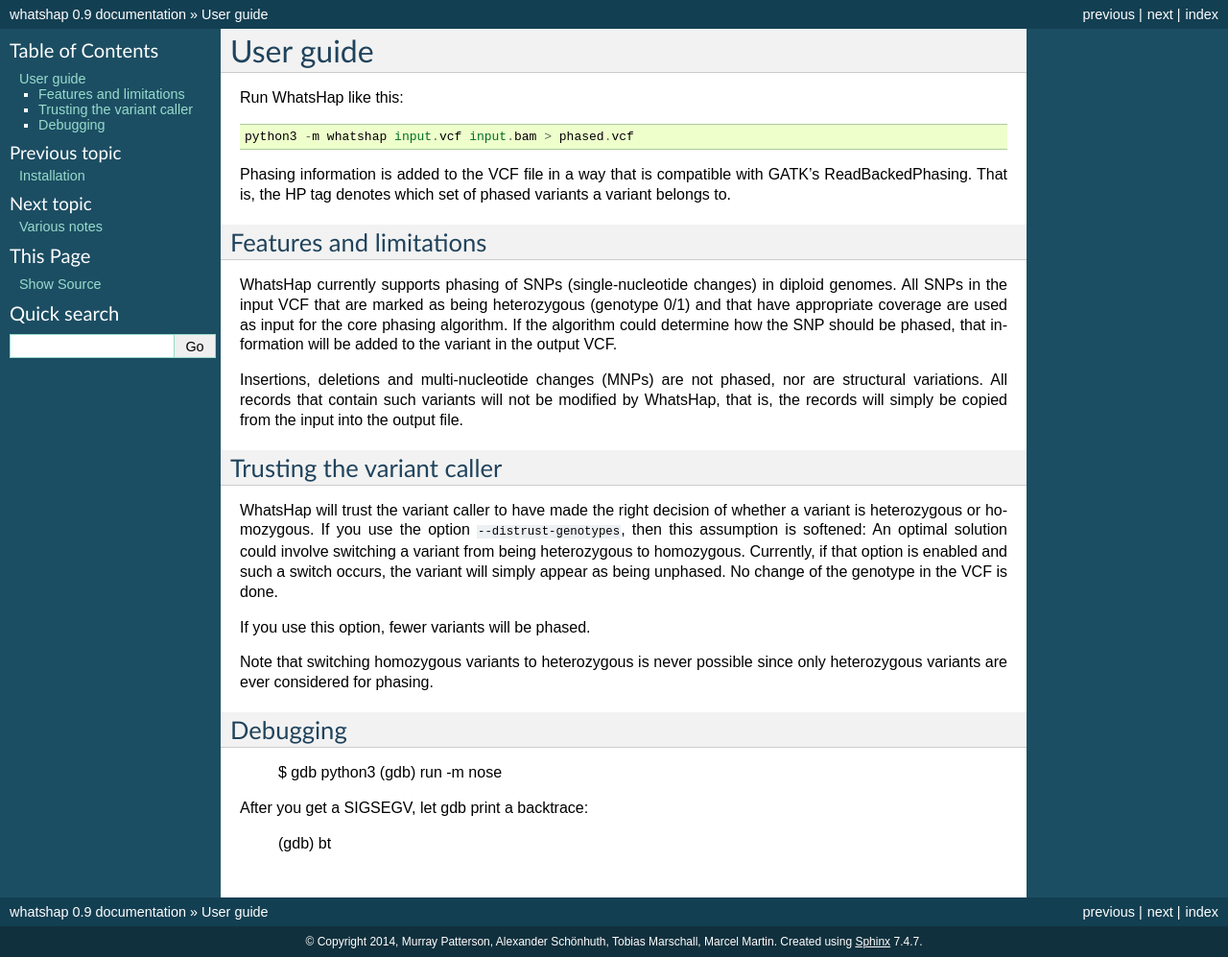
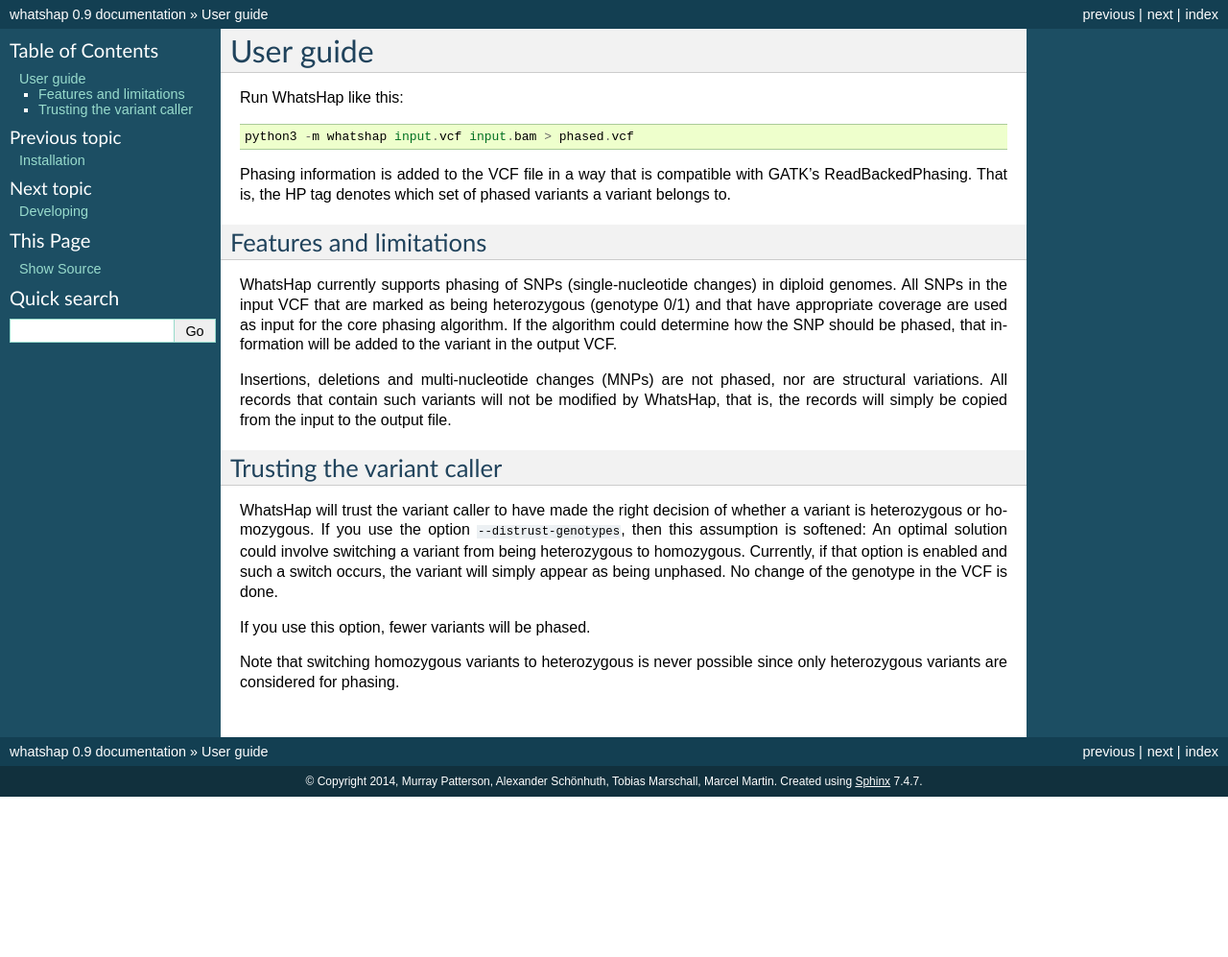
Before and after one commit to whatshap/whatshap, a Sphinx documentation site: the page built from doc/guide.rst, in a window 1280 px wide. Shown: the whole page at 96% size. Built offline with Sphinx 7.4.7, drawn with Linux system fonts in a browser that asks for light colours; after the commit the page ends 900 px from its top, so only the background shows below that.

```diff
--- a/doc/guide.rst
+++ b/doc/guide.rst
@@ -23,7 +23,7 @@ phased, that information will be added to the variant in the output VCF.
 Insertions, deletions and multi-nucleotide changes (MNPs) are not phased, nor
 are structural variations. All records that contain such variants will not
 be modified by WhatsHap, that is, the records will simply be copied from the
-input into the output file.
+input to the output file.
 
 
 Trusting the variant caller
@@ -40,16 +40,4 @@ done.
 If you use this option, fewer variants will be phased.
 
 Note that switching homozygous variants to heterozygous is never possible since
-only heterozygous variants are ever considered for phasing.
-
-
-Debugging
-=========
-
-
-	$ gdb python3
-	(gdb) run -m nose
-
-After you get a SIGSEGV, let gdb print a backtrace:
-
-	(gdb) bt
+only heterozygous variants are considered for phasing.
--- a/doc/index.rst
+++ b/doc/index.rst
@@ -9,6 +9,7 @@ Table of contents
 
    installation
    guide
+   develop
    notes
 
 
```
Also changed, not shown: doc/develop.rst (added, +12 -0 lines).
